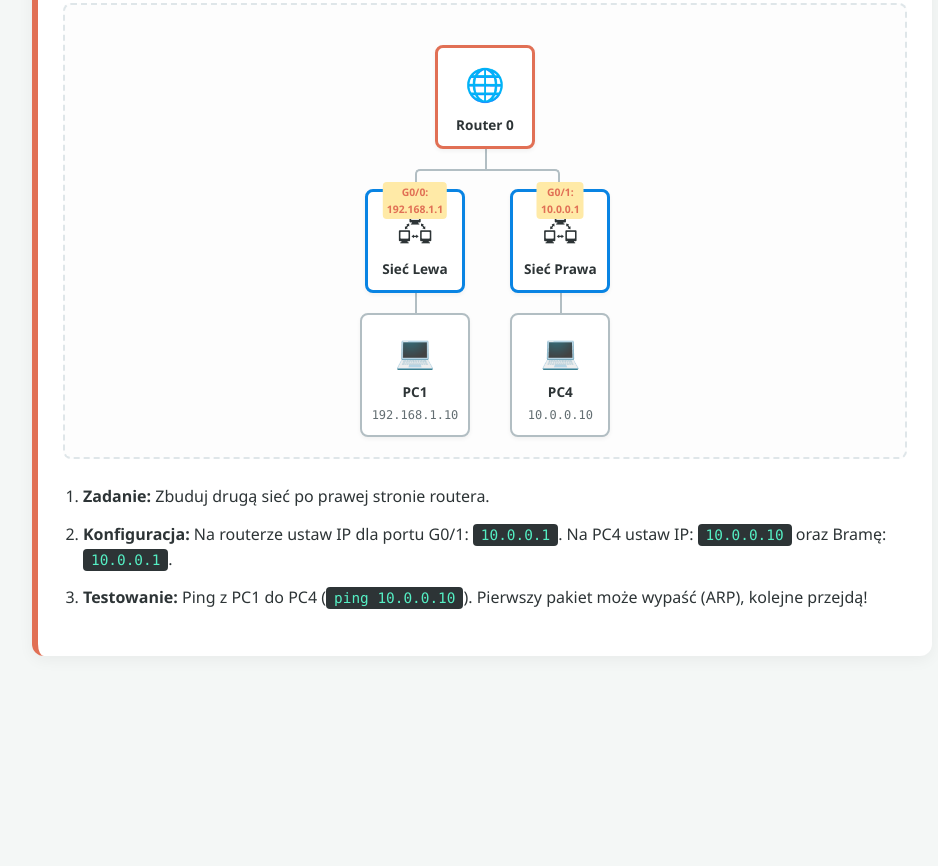
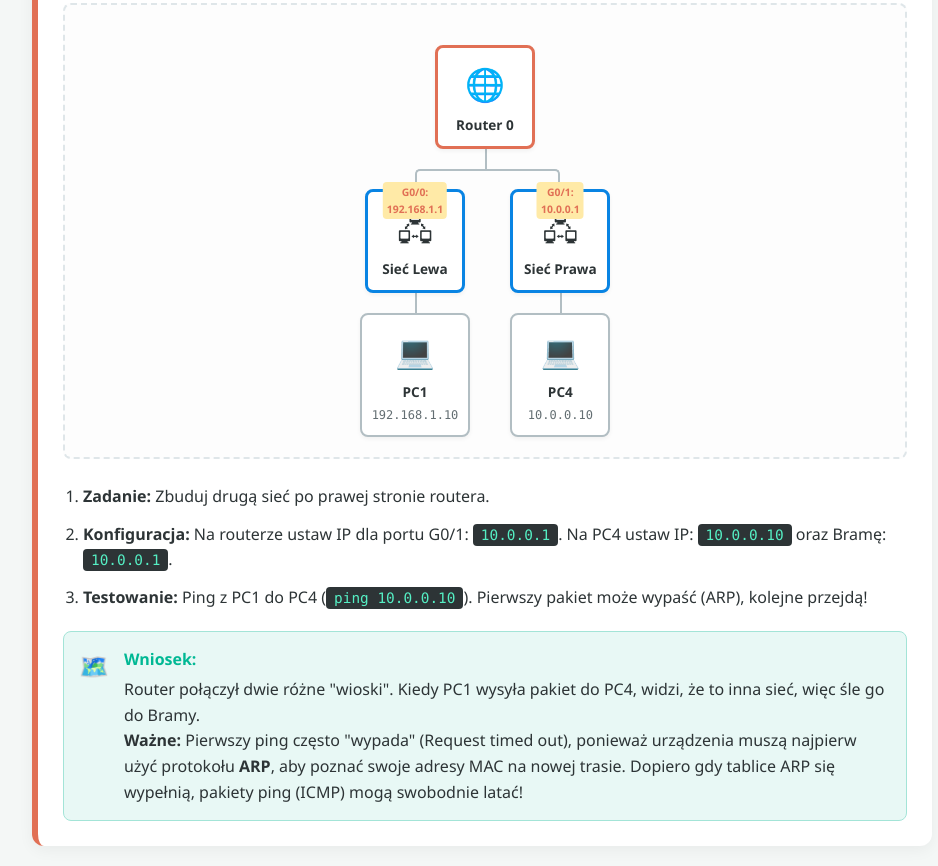
Before and after one commit to m1981/praktyki-inf02, a plain HTML site: page cwiczenia.html in a window 1280 px wide. Shown: the part 2269-3135 px from the top of the page, without its empty margins (158-1096 px from the left). Before the commit the page ends 2945 px from the top, so only its background shows below. Drawn offline with Linux system fonts and the light colour scheme.

Commit message:
Add conclusion section to cwiczenia.html

```diff
--- a/cwiczenia.html
+++ b/cwiczenia.html
@@ -325,6 +325,14 @@
                     <li><strong>Konfiguracja:</strong> Na routerze ustaw IP dla portu G0/1: <code>10.0.0.1</code>. Na PC4 ustaw IP: <code>10.0.0.10</code> oraz Bramę: <code>10.0.0.1</code>.</li>
                     <li><strong>Testowanie:</strong> Ping z PC1 do PC4 (<code>ping 10.0.0.10</code>). Pierwszy pakiet może wypaść (ARP), kolejne przejdą!</li>
                 </ol>
+<div class="conclusion-box">
+                    <div class="conclusion-icon">🗺️</div>
+                    <div class="conclusion-text">
+                        <strong>Wniosek:</strong>
+                        Router połączył dwie różne "wioski". Kiedy PC1 wysyła pakiet do PC4, widzi, że to inna sieć, więc śle go do Bramy. <br>
+                        <b>Ważne:</b> Pierwszy ping często "wypada" (Request timed out), ponieważ urządzenia muszą najpierw użyć protokołu <b>ARP</b>, aby poznać swoje adresy MAC na nowej trasie. Dopiero gdy tablice ARP się wypełnią, pakiety ping (ICMP) mogą swobodnie latać!
+                    </div>
+                </div>
             </div>
         </div>
 
```
